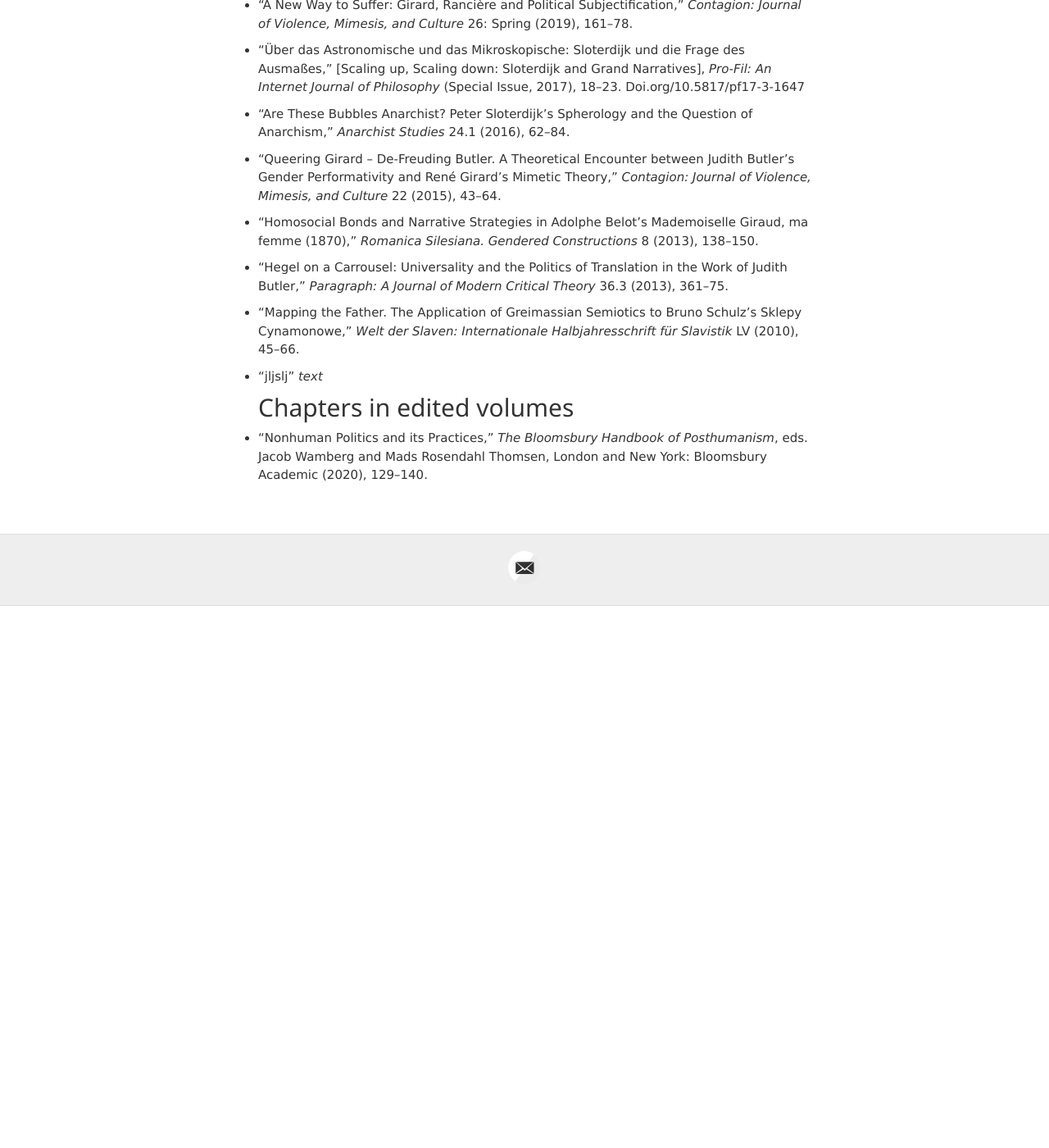
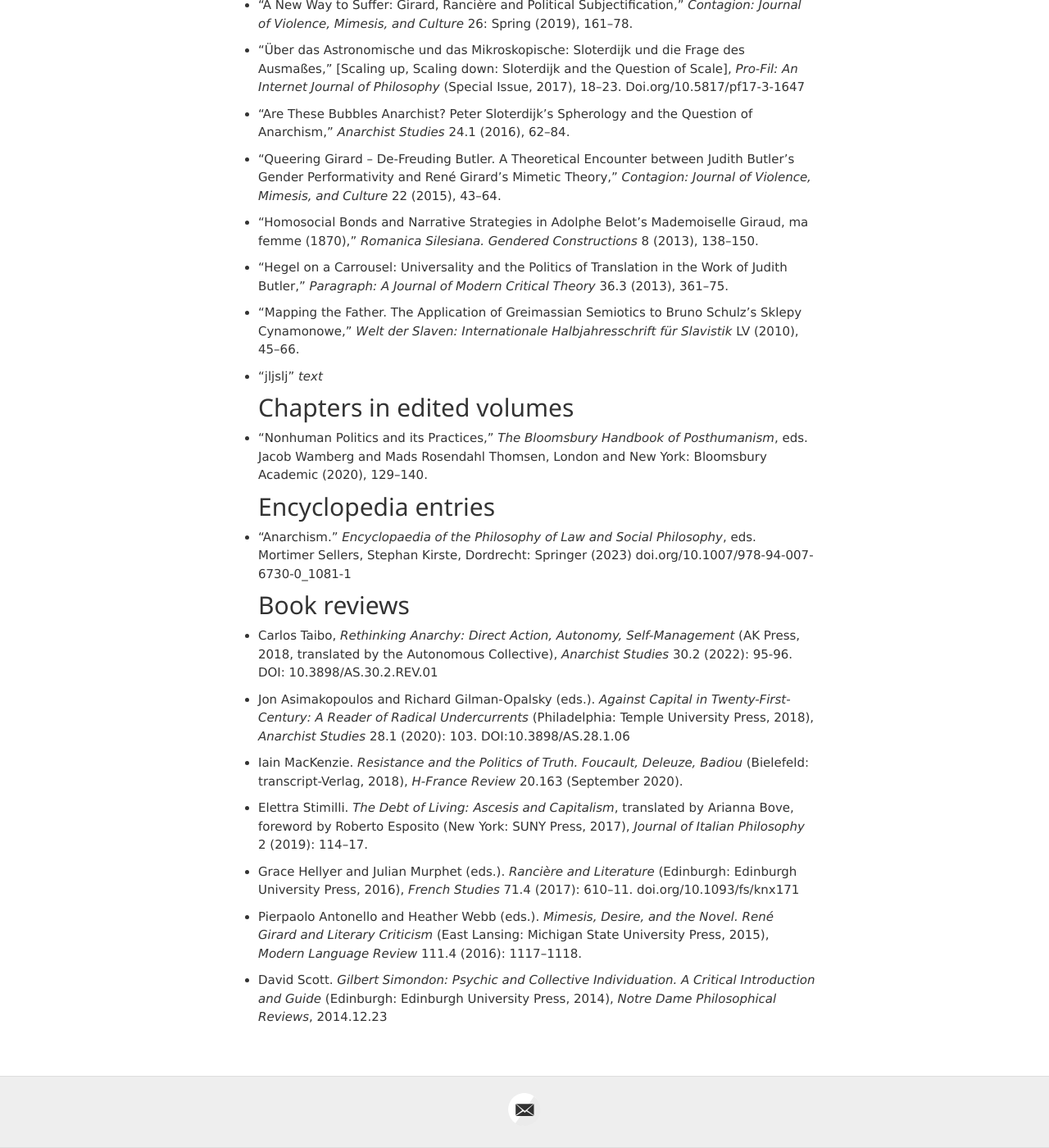
Before and after one commit to IJanicka/IJanicka.github.io, a Jekyll site: the page built from publications.md, in a window 1280 px wide and 1400 px high, scrolled down 1335 px. Shown: the whole window at 82% size. Built offline with Jekyll 4.4.1, drawn with Linux system fonts in a browser that asks for light colours; before the commit the page ends 2074 px from its top, so only the background shows below that.

Commit message:
Update publications.md

```diff
--- a/publications.md
+++ b/publications.md
@@ -31,7 +31,7 @@
 
 *	<a href="../Iwona Janicka_A New Way To Suffer_Contagion_2019">"A New Way to Suffer: Girard, Rancière and Political Subjectification,” *Contagion: Journal of Violence, Mimesis, and Culture* 26: Spring (2019), 161–78.</a><br>
 
-*	“Über das Astronomische und das Mikroskopische: Sloterdijk und die Frage des Ausmaßes,” [Scaling up, Scaling down: Sloterdijk and Grand Narratives], *Pro-Fil: An Internet Journal of Philosophy* (Special Issue, 2017), 18–23. Doi.org/10.5817/pf17-3-1647<br>
+*	“Über das Astronomische und das Mikroskopische: Sloterdijk und die Frage des Ausmaßes,” [Scaling up, Scaling down: Sloterdijk and the Question of Scale], *Pro-Fil: An Internet Journal of Philosophy* (Special Issue, 2017), 18–23. Doi.org/10.5817/pf17-3-1647<br>
 
 *	<a href="../Iwona Janicka_Are These Bubbles Anarchist_Anarchist Studies 24.1._2016">“Are These Bubbles Anarchist? Peter Sloterdijk’s Spherology and the Question of Anarchism,” *Anarchist Studies* 24.1 (2016), 62–84.</a><br>
 
@@ -49,3 +49,23 @@
   <h2>Chapters in edited volumes</h2>
 
 * <a href="../Iwona Janicka_Nonhuman Politics and Its Practices_in The Bloomsbury Handbook of Posthumanism_ed. Wamberg and Thomsen_2020">“Nonhuman Politics and its Practices,” *The Bloomsbury Handbook of Posthumanism*, eds. Jacob Wamberg and Mads Rosendahl Thomsen, London and New York: Bloomsbury Academic (2020), 129–140.</a><br>
+
+  <h2>Encyclopedia entries</h2>
+
+* [“Anarchism.”](https://link.springer.com/referenceworkentry/10.1007/978-94-007-6730-0_1081-1) *Encyclopaedia of the Philosophy of Law and Social Philosophy*, eds. Mortimer Sellers, Stephan Kirste, Dordrecht: Springer (2023) doi.org/10.1007/978-94-007-6730-0_1081-1<br>
+
+  <h2>Book reviews</h2>
+
+* Carlos Taibo, *Rethinking Anarchy: Direct Action, Autonomy, Self-Management* (AK Press, 2018, translated by the Autonomous Collective), *Anarchist Studies* 30.2 (2022): 95-96. DOI: 10.3898/AS.30.2.REV.01<br>
+
+* Jon Asimakopoulos and Richard Gilman-Opalsky (eds.). *Against Capital in Twenty-First-Century: A Reader of Radical Undercurrents* (Philadelphia: Temple University Press, 2018), *Anarchist Studies* 28.1 (2020): 103. DOI:10.3898/AS.28.1.06<br>
+
+* Iain MacKenzie. *Resistance and the Politics of Truth. Foucault, Deleuze, Badiou* (Bielefeld: transcript-Verlag, 2018), *H-France Review* 20.163 (September 2020).<br>
+
+* Elettra Stimilli. *The Debt of Living: Ascesis and Capitalism*, translated by Arianna Bove, foreword by Roberto Esposito (New York: SUNY Press, 2017), *Journal of Italian Philosophy* 2 (2019): 114–17.<br>
+
+* Grace Hellyer and Julian Murphet (eds.). *Rancière and Literature* (Edinburgh: Edinburgh University Press, 2016), *French Studies* 71.4 (2017): 610–11. doi.org/10.1093/fs/knx171<br>
+
+* Pierpaolo Antonello and Heather Webb (eds.). *Mimesis, Desire, and the Novel. René Girard and Literary Criticism* (East Lansing: Michigan State University Press, 2015), *Modern Language Review* 111.4 (2016): 1117–1118.<br>
+
+* David Scott. *Gilbert Simondon: Psychic and Collective Individuation. A Critical Introduction and Guide* (Edinburgh: Edinburgh University Press, 2014), *Notre Dame Philosophical Reviews*, 2014.12.23<br>
```
